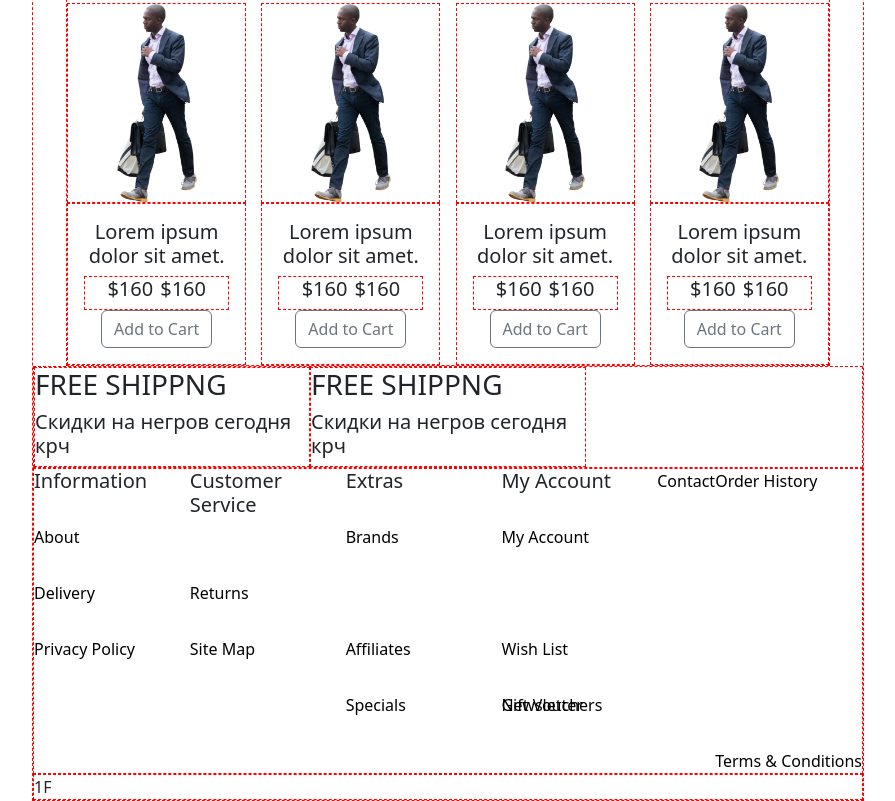
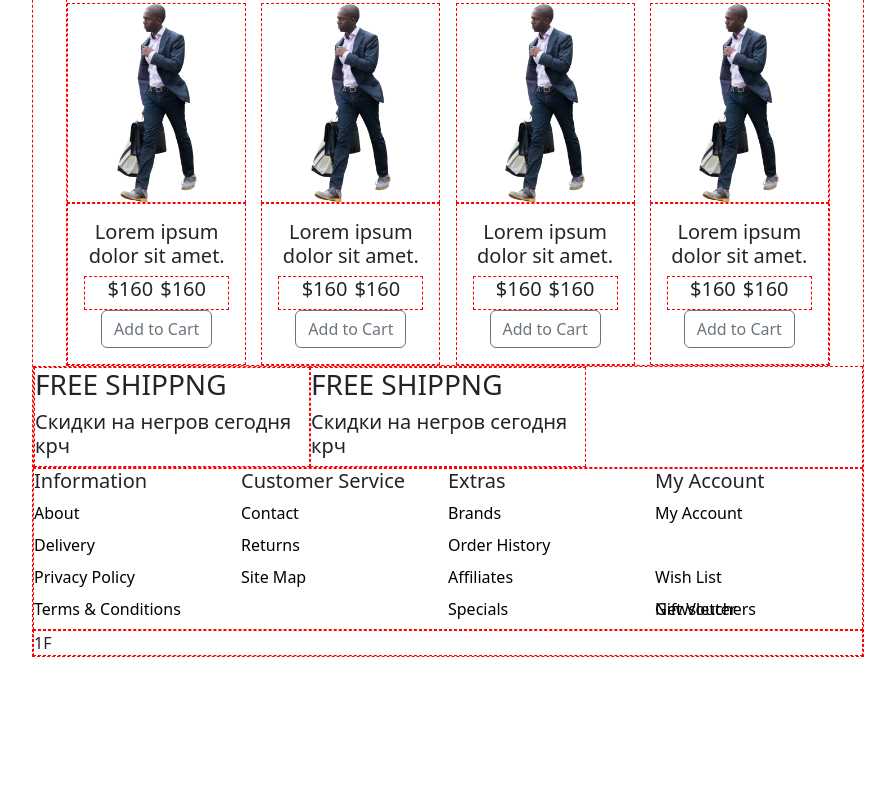
Before and after one commit to DenisKvak1/HomeWork-13, a plain HTML site: page index.html in a window 1280 px wide. Shown: the part 1064-1865 px from the top of the page, without its empty margins (192-1087 px from the left). After the commit the page ends 1721 px from the top, so only its background shows below. Drawn offline with nearby package versions, Linux system fonts and the light colour scheme.

Commit message:
Update style.css

```diff
--- a/assets/css/style.css
+++ b/assets/css/style.css
@@ -186,5 +186,5 @@ main{
     "About Contact_Us Brands My_Account"
     "Delivery Returns Gift Order_History"
     "Privacy_Policy Site_Map Affiliates Wish_List"
-    "TTerms_Conditions . Specials Newsletter";
+    "Terms_Conditions . Specials Newsletter";
 }
```
